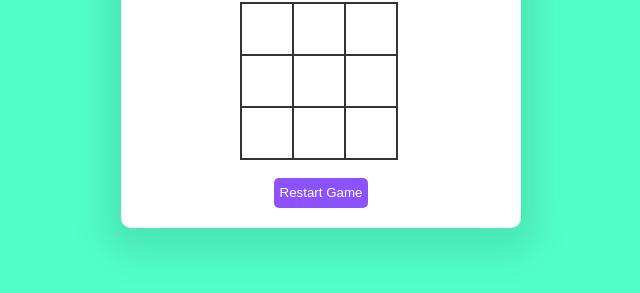
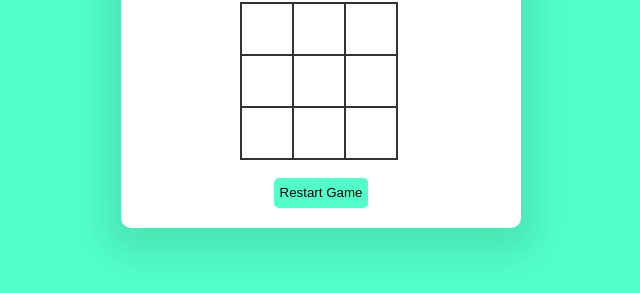
Before and after one commit to Kalpani1234/PRODIGY_WD_03, a plain HTML site: page index.html in a window 1280 px wide. Shown: the part 147-440 px from the top of the page, without its empty margins (319-959 px from the left). Drawn offline with Linux system fonts and the light colour scheme.

Commit message:
change colors

```diff
--- a/style.css
+++ b/style.css
@@ -40,8 +40,8 @@ button {
     height: 30px;
     border: none;
     border-radius: 5px;
-    color: #fff;
-    background-color: #8c52ff;
+    color: #000;
+    background-color: #52ffc8;
     cursor: pointer;
 }
 button:hover {
```
